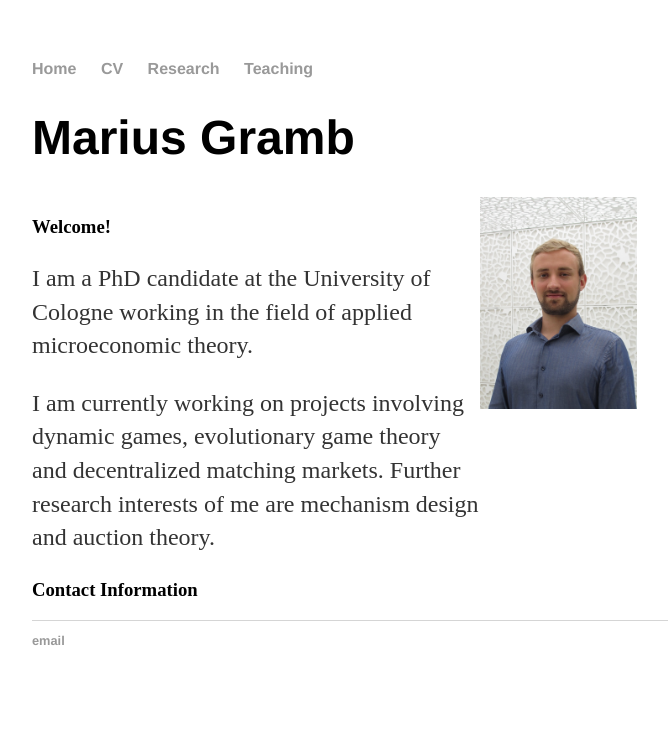
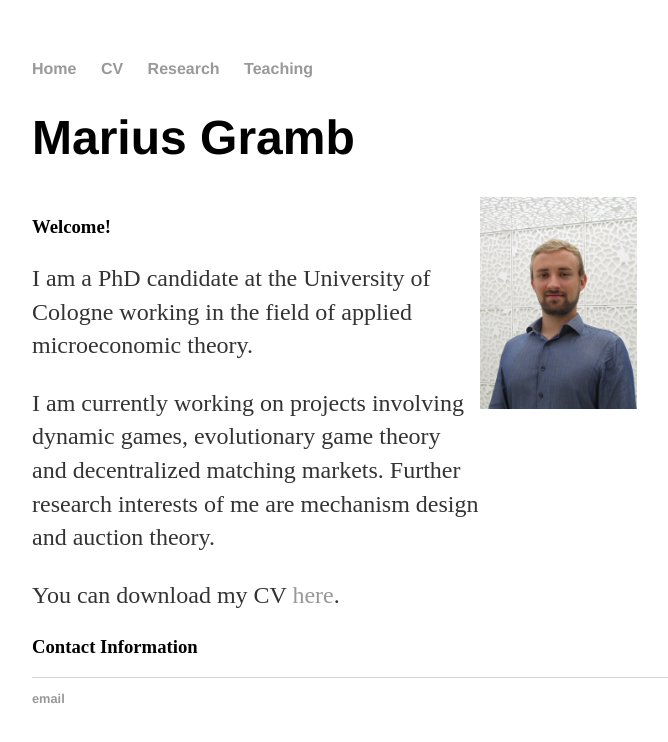
Before and after one commit to mariusgramb/mariusgramb.github.io, a Jekyll site: the page built from index.html, in a window 1280 px wide. Shown: the top 742 px of the page, without its empty margins (160-828 px from the left). Built offline with Jekyll 4.4.1, drawn with Linux system fonts in a browser that asks for light colours.

Commit message:
Update index.html

```diff
--- a/index.html
+++ b/index.html
@@ -19,6 +19,8 @@ title: Marius Gramb
 	<p>I am a PhD candidate at the University of Cologne working in the field of applied microeconomic theory.</p>
 	<p>I am currently working on projects involving dynamic games, evolutionary game theory and decentralized matching markets.
 		Further research interests of me are mechanism design and auction theory. </p>
+	<p>You can download my CV <a href="MGramb-CV.pdf" target="blank">here</a>.</p>
+
 	  <h3> Contact Information </h3>
 	</div>
   <div class="column">
```
